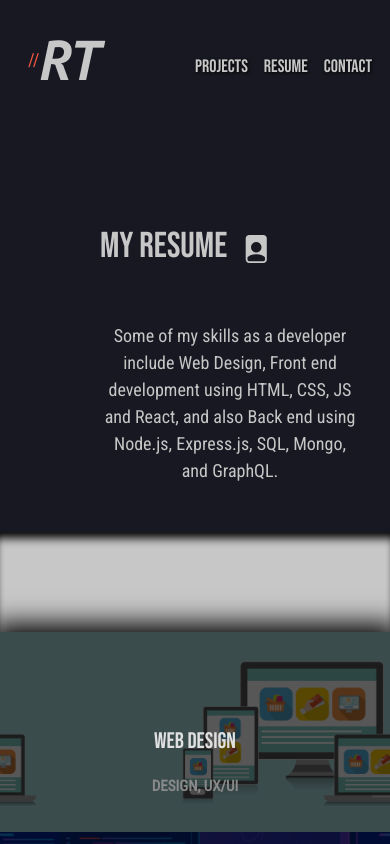
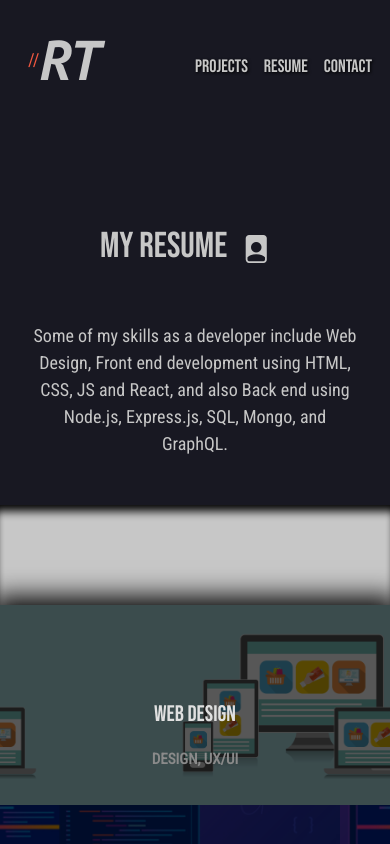
Before and after one commit to richiethie/my-react-portfolio, a React (Create React App) app: page / in a window 390 px wide. Both pictures are taken after a click on the link "Resume". Shown: the top 844 px of the page. Built offline with nearby package versions, Linux system fonts and the light colour scheme.

Commit message:
added style fix on resume view

```diff
--- a/src/App.css
+++ b/src/App.css
@@ -1020,6 +1020,12 @@ footer, p {
     height: 36px;
   }
 
+  .resumeDescription {
+    padding: 30px;
+    color: var(--white);
+    margin-left: 0px;
+  }
+
   .capabilitiesContainer {
     display: flex;
     padding-top: 100px;
```
